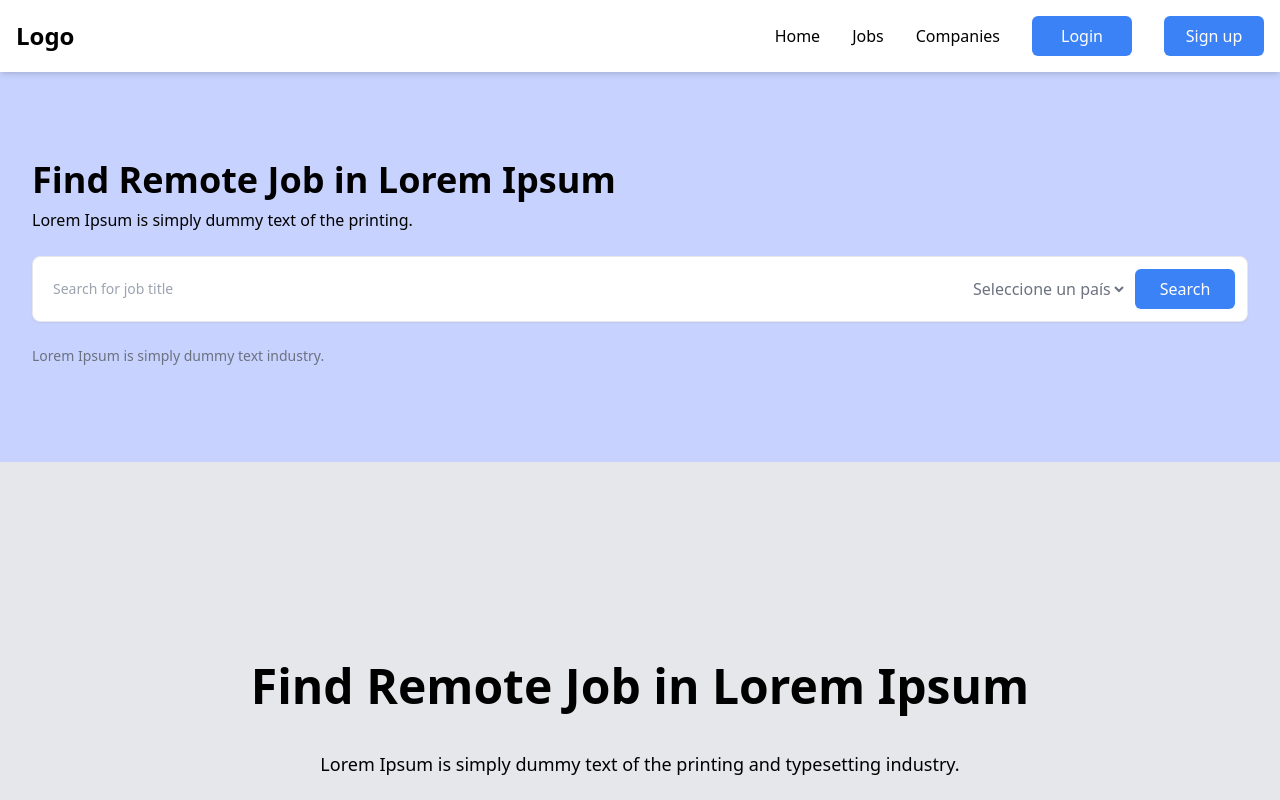
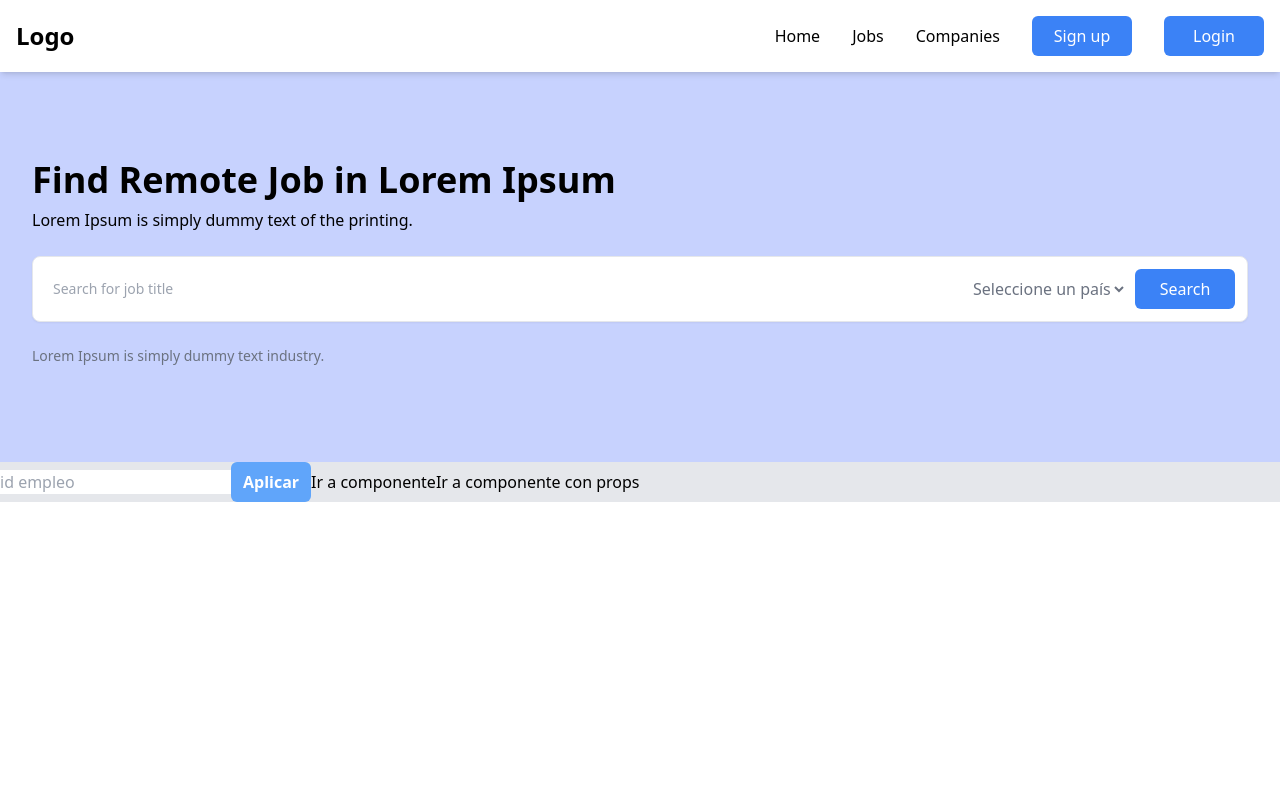
Before and after one commit to JBelcon/login-react, a React (Vite) app: page / in a window 1280 px wide. Shown: the top 800 px of the page. Built offline with nearby package versions, Linux system fonts and the light colour scheme.

Commit message:
btn logOut

```diff
--- a/src/components/LogOut.jsx
+++ b/src/components/LogOut.jsx
@@ -13,6 +13,10 @@ const LogOut = () => {
       logged: false,
     });
   };
-  return <BtnPrimary onClick={handleLogOut}>Cerrar sesión</BtnPrimary>;
+  return (
+    <div onClick={handleLogOut}>
+      <BtnPrimary>Cerrar sesión</BtnPrimary>
+    </div>
+  );
 };
 export { LogOut };
--- a/src/components/Navbar.jsx
+++ b/src/components/Navbar.jsx
@@ -54,12 +54,12 @@ const Navbar = () => {
         })}
         {!context.auth.logged && (
           <BtnPrimary>
-            <NavLink to="/login">Login</NavLink>
+            <NavLink to="/signup">Sign up</NavLink>
           </BtnPrimary>
         )}
         {!context.auth.logged && (
           <BtnPrimary>
-            <NavLink to="/signup">Sign up</NavLink>
+            <NavLink to="/login">Login</NavLink>
           </BtnPrimary>
         )}
 
--- a/src/pages/Home.jsx
+++ b/src/pages/Home.jsx
@@ -20,7 +20,6 @@ const Home = () => {
   return (
     <div className="bg-gray-200">
       <InputSearchJobs />
-      <Temple />
       <input ref={empleo} placeholder="id empleo" />
       <button
         className="rounded-md bg-blue-400 hover:bg-blue-800 text-white font-bold py-2 px-3"
```
